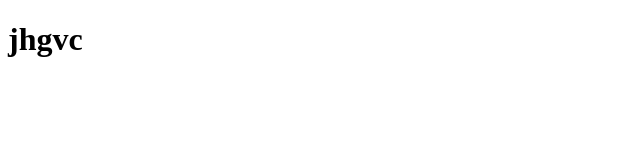
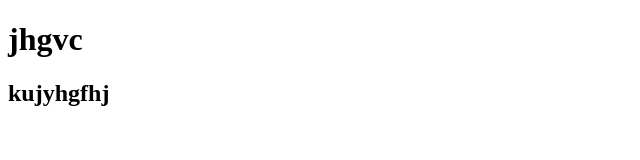
Before and after one commit to abhinav0403/Abhinav, a plain HTML site: page index.html in a window 1280 px wide. Shown: the whole page, without its empty margins (0-640 px from the left). Drawn offline with Linux system fonts and the light colour scheme.

Commit message:
added message in index.html

```diff
--- a/index.html
+++ b/index.html
@@ -8,5 +8,6 @@
 </head>
 <body>
     <h1>jhgvc</h1>
+    <h2>kujyhgfhj</h2>
 </body>
 </html>
```
